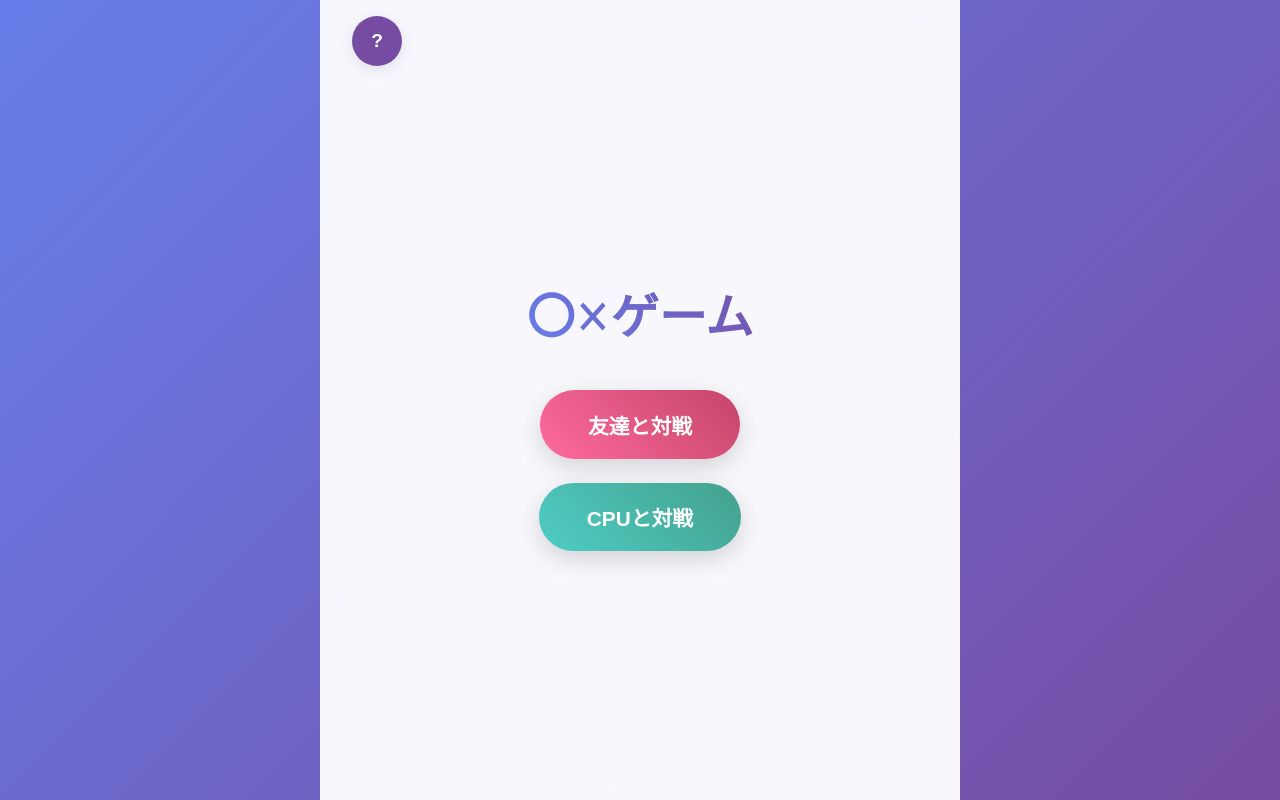
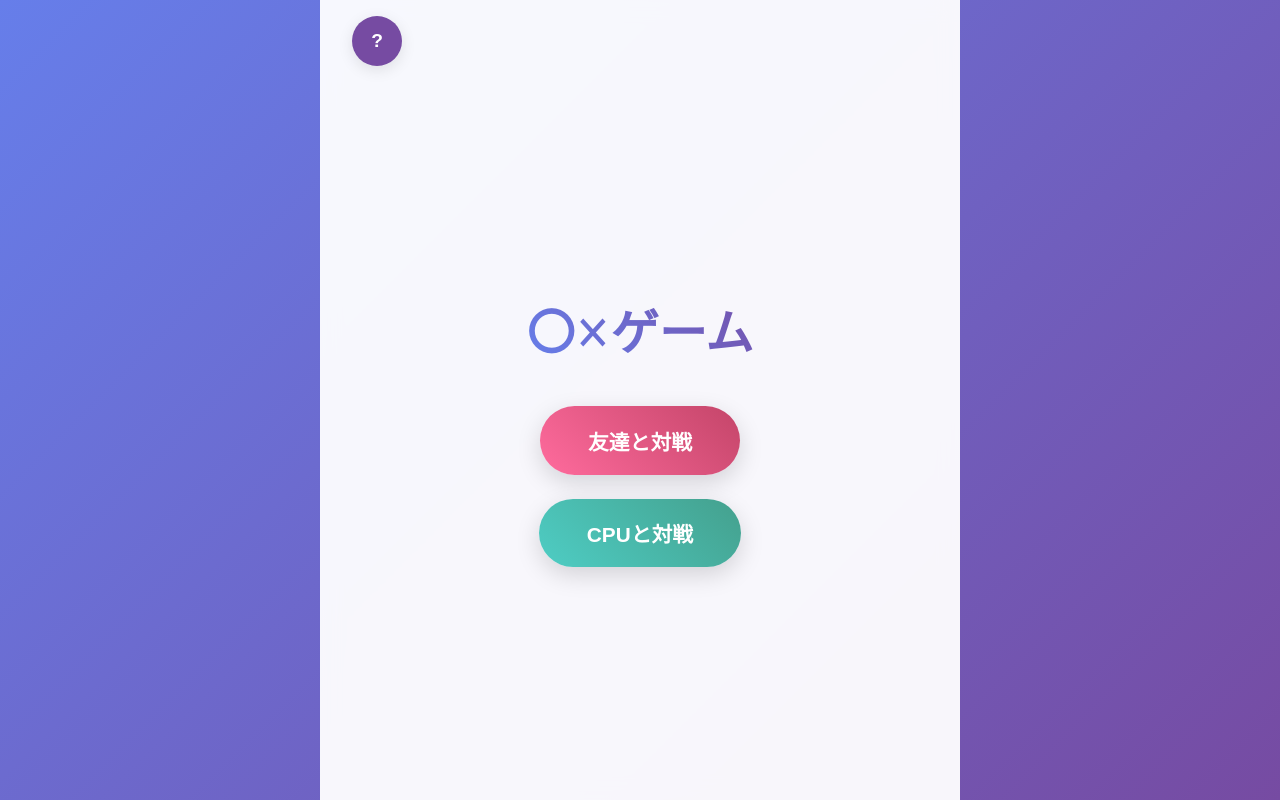
Before and after one commit to yaku151230-cloud/new-ox, a plain HTML site: page index.html in a window 1280 px wide. Drawn offline with Linux system fonts and the light colour scheme.

Commit message:
Update style.css

```diff
--- a/style.css
+++ b/style.css
@@ -83,8 +83,8 @@ body {
 /* タイトル内の装飾 */
 .title-new {
     display: inline-block;
-    font-size: 1.4rem; /* 小さく */
-    transform: translateX(-12px); /* 左にずらす */
+    font-size: 1.8rem; /* 小さく */
+    transform: translateX(-100px); /* 左にずらす */
 }
 
 .title-main {
@@ -93,7 +93,7 @@ body {
 
 /* タイトル全体を少し上に */
 .main-content {
-    margin-top: -12px; /* 全体を上へ少し移動 */
+    margin-top: 20px; /* 全体を上へ少し移動 */
 }
 
 .game-mode-buttons {
```
